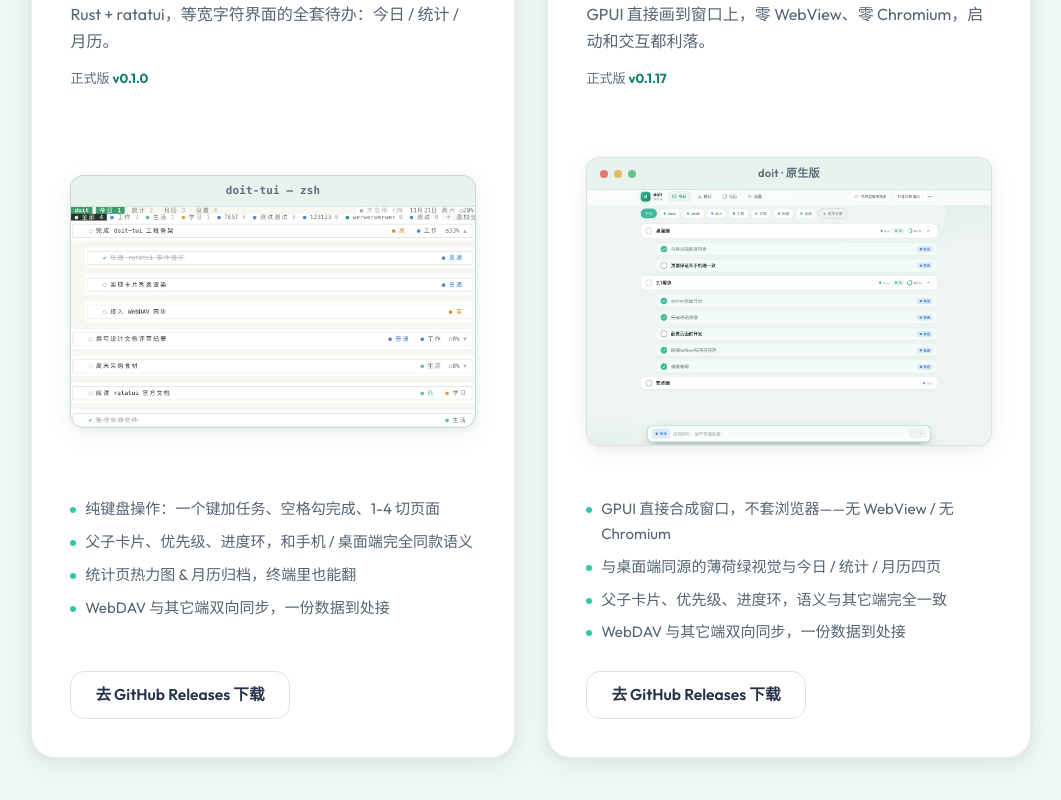
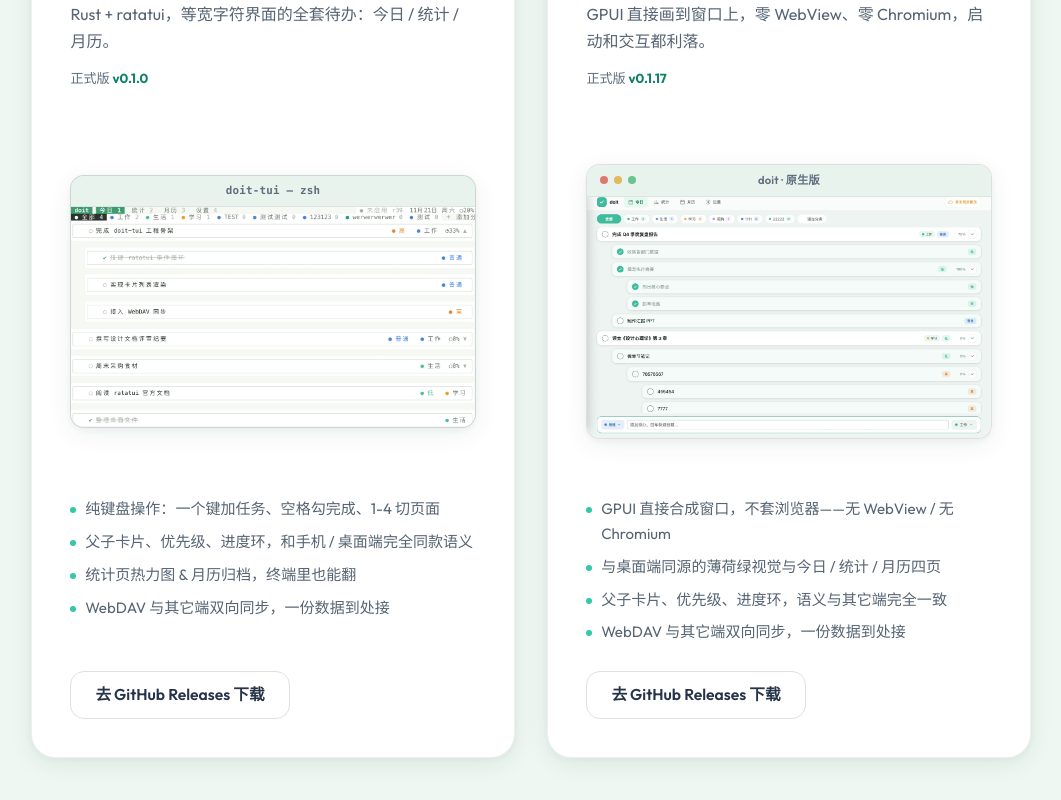
Before and after one commit to nabaonan/doit-website, a Vue app: page / in a window 1280 px wide. Shown: the part 2202-3002 px from the top of the page, without its empty margins (109-1170 px from the left). Built offline with nearby package versions, Linux system fonts and the light colour scheme; no server answers.

Commit message:
fix(site): GPUI 原生版改用真实运行截图（亮/暗各一张）

```diff
--- a/src/components/Products.vue
+++ b/src/components/Products.vue
@@ -140,7 +140,7 @@ const { apkVersion, deskVersion, tuiVersion, gpuiVersion } = useVersions()
                 <span class="desk-title">doit · 原生版</span>
                 <span class="dots"></span>
               </div>
-              <img :src="theme === 'dark' ? shot('gpui_dark') : shot('gpui_light')" :alt="theme === 'dark' ? 'doit GPUI 原生版深夜主题：纯 Rust 渲染的今日待办' : 'doit GPUI 原生版：纯 Rust 渲染的今日待办'" width="1400" height="885" loading="lazy" decoding="async" />
+              <img :src="theme === 'dark' ? shot('gpui_dark') : shot('gpui_light')" :alt="theme === 'dark' ? 'doit GPUI 原生版深夜主题：纯 Rust 渲染的今日待办' : 'doit GPUI 原生版：纯 Rust 渲染的今日待办'" width="1400" height="840" loading="lazy" decoding="async" />
             </div>
           </div>
 
```
Also changed, not shown: public/shots/gpui_dark.png, public/shots/gpui_light.png.
